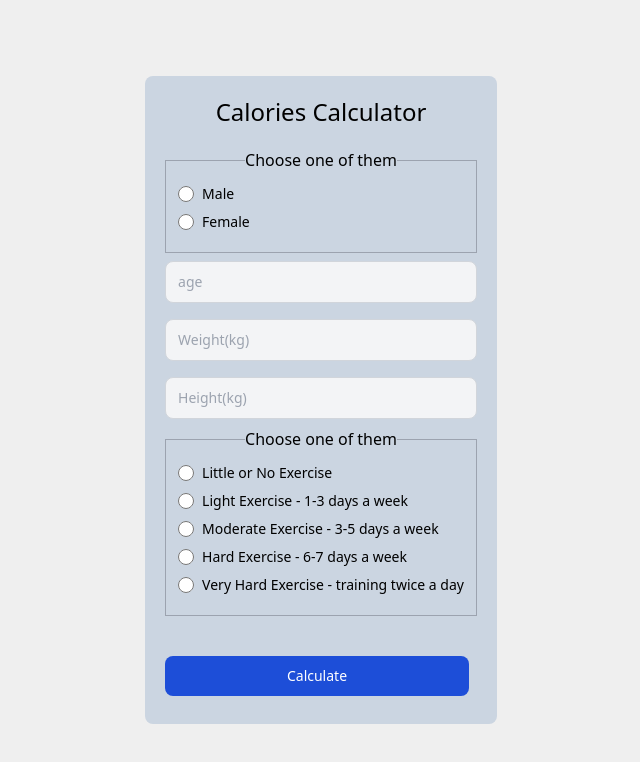
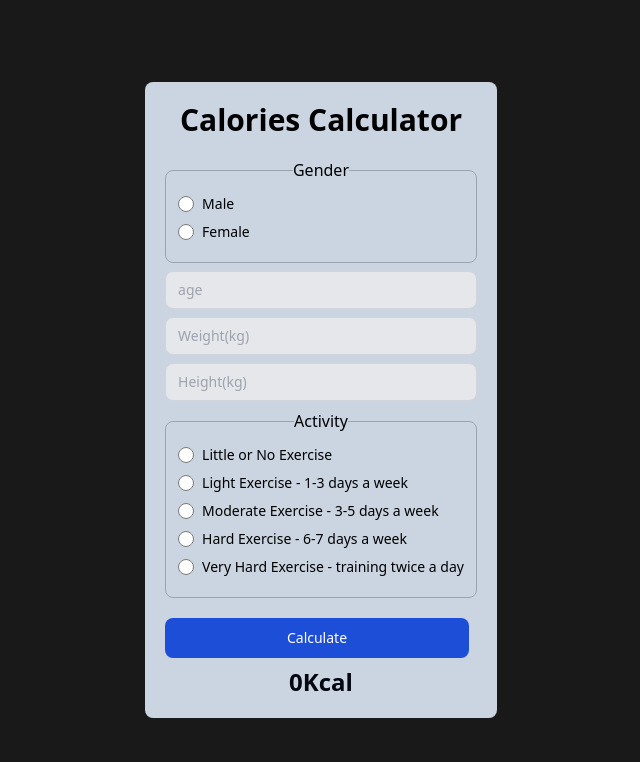
Before and after one commit to massam89/calories-calculator-nextJS, a Next.js app: page / in a window 1280 px wide. Shown: the top 762 px of the page, without its empty margins (319-959 px from the left). Built offline with nearby package versions, Linux system fonts and the light colour scheme.

Commit message:
modify styles

```diff
--- a/app/components/caloriesCalculator/index.js
+++ b/app/components/caloriesCalculator/index.js
@@ -26,7 +26,7 @@ export default function CaloriesCalculator({getCalculatedDate, configAndStyle})
 
   return (
     <form onSubmit={onSubmitHandler} {...configAndStyle.form} >
-      <FieldSet title="Choose one of them" >
+      <FieldSet title="Gender" >
         <Inputs {...configAndStyle.maleRadioBtnProps} />
         <Inputs {...configAndStyle.femaleRadioBtnProps} />
       </FieldSet>
@@ -35,7 +35,7 @@ export default function CaloriesCalculator({getCalculatedDate, configAndStyle})
       <Inputs {...configAndStyle.weightProps} />
       <Inputs {...configAndStyle.heightProps} />
 
-      <FieldSet title="Choose one of them">
+      <FieldSet title="Activity">
         <Inputs {...configAndStyle.noExercise} />
         <Inputs {...configAndStyle.lightExercise} />
         <Inputs {...configAndStyle.moderateExercise} />
--- a/app/components/fieldSet/index.js
+++ b/app/components/fieldSet/index.js
@@ -1,6 +1,6 @@
 export default function FieldSet({ title, children }) {
   return (
-    <fieldset className="border border-gray-400 p-3">
+    <fieldset className="border border-gray-400 p-3 rounded-lg">
       <legend className="text-center">{title}</legend>
       {children}
     </fieldset>
--- a/app/configAndStyle.js
+++ b/app/configAndStyle.js
@@ -31,7 +31,7 @@ const maleRadioBtnProps = {
   };
 
   const ageProps = {
-    containerClassnames: 'my-2',
+    containerClassnames: 'mt-2',
     inputName: "",
     inputAttributes: {
       type: "number",
@@ -39,19 +39,19 @@ const maleRadioBtnProps = {
       min: 1,
       max: 100,
       placeholder: 'age',
-      className: "bg-gray-100 border border-gray-300 text-gray-900 text-sm rounded-lg w-full pl-3 p-2.5"
+      className: "bg-gray-200 border border-gray-300 text-gray-900 text-sm rounded-lg w-full pl-3 p-2"
     },
   };
 
   const weightProps = {
-    containerClassnames: 'my-2',
+    containerClassnames: 'mt-2',
     inputName: "",
     inputAttributes: {
       type: "number",
       name: "weight",
       min: 1,
       placeholder: 'Weight(kg)',
-      className: "bg-gray-100 border border-gray-300 text-gray-900 text-sm rounded-lg w-full pl-3 p-2.5"
+      className: "bg-gray-200 border border-gray-300 text-gray-900 text-sm rounded-lg w-full pl-3 p-2"
     },
   };
 
@@ -63,7 +63,7 @@ const maleRadioBtnProps = {
       name: "height",
       min: 1,
       placeholder: 'Height(kg)',
-      className: "bg-gray-100 border border-gray-300 text-gray-900 text-sm rounded-lg w-full pl-3 p-2.5"
+      className: "bg-gray-200 border border-gray-300 text-gray-900 text-sm rounded-lg w-full pl-3 p-2"
     },
   };
 
@@ -148,7 +148,7 @@ const maleRadioBtnProps = {
   };
 
   const button = {
-    className: 'mt-10 text-white bg-blue-700 hover:bg-blue-800 focus:ring-1 focus:ring-blue-300 font-medium rounded-lg text-sm px-5 py-2.5 mr-2 mb-2 dark:bg-blue-600 dark:hover:bg-blue-700 focus:outline-none dark:focus:ring-blue-800'
+    className: 'mt-5 text-white bg-blue-700 hover:bg-blue-800 focus:ring-1 focus:ring-blue-300 font-medium rounded-lg text-sm px-5 py-2.5 mr-2 mb-2 dark:bg-blue-600 dark:hover:bg-blue-700 focus:outline-none dark:focus:ring-blue-800'
   }
 
   const form = {
--- a/app/globals.css
+++ b/app/globals.css
@@ -3,7 +3,7 @@
 @tailwind utilities;
 
 body {
-  background-color: rgb(239, 239, 239);
+  background-color: rgb(26, 25, 25);
   width: 100vw;
   height: 100vh;
 }
--- a/app/page.js
+++ b/app/page.js
@@ -6,7 +6,7 @@ import Result from "./components/result";
 import configAndStyle from "./configAndStyle";
 
 export default function Home() {
-  const [resultData, setResultData] = useState();
+  const [resultData, setResultData] = useState('0');
 
   const calculatedCaloriesHandler = (data) => {
     setResultData(Math.round(data));
@@ -15,7 +15,7 @@ export default function Home() {
   return (
     <main className="w-screen h-screen flex items-center justify-center">
       <div className="flex items-center justify-center flex-col bg-slate-300 p-5 rounded-lg">
-        <h1 className="text-2xl pb-5">Calories Calculator</h1>
+        <h1 className="text-2xl pb-5 font-bold text-3xl">Calories Calculator</h1>
         <CaloriesCalculator getCalculatedDate={calculatedCaloriesHandler} configAndStyle={configAndStyle} />
         <Result className="font-bold text-2xl text-gray-950" result={resultData}  />
       </div>
```
Also changed, not shown: 1 other file (tests, documents, lock files or other folders).
